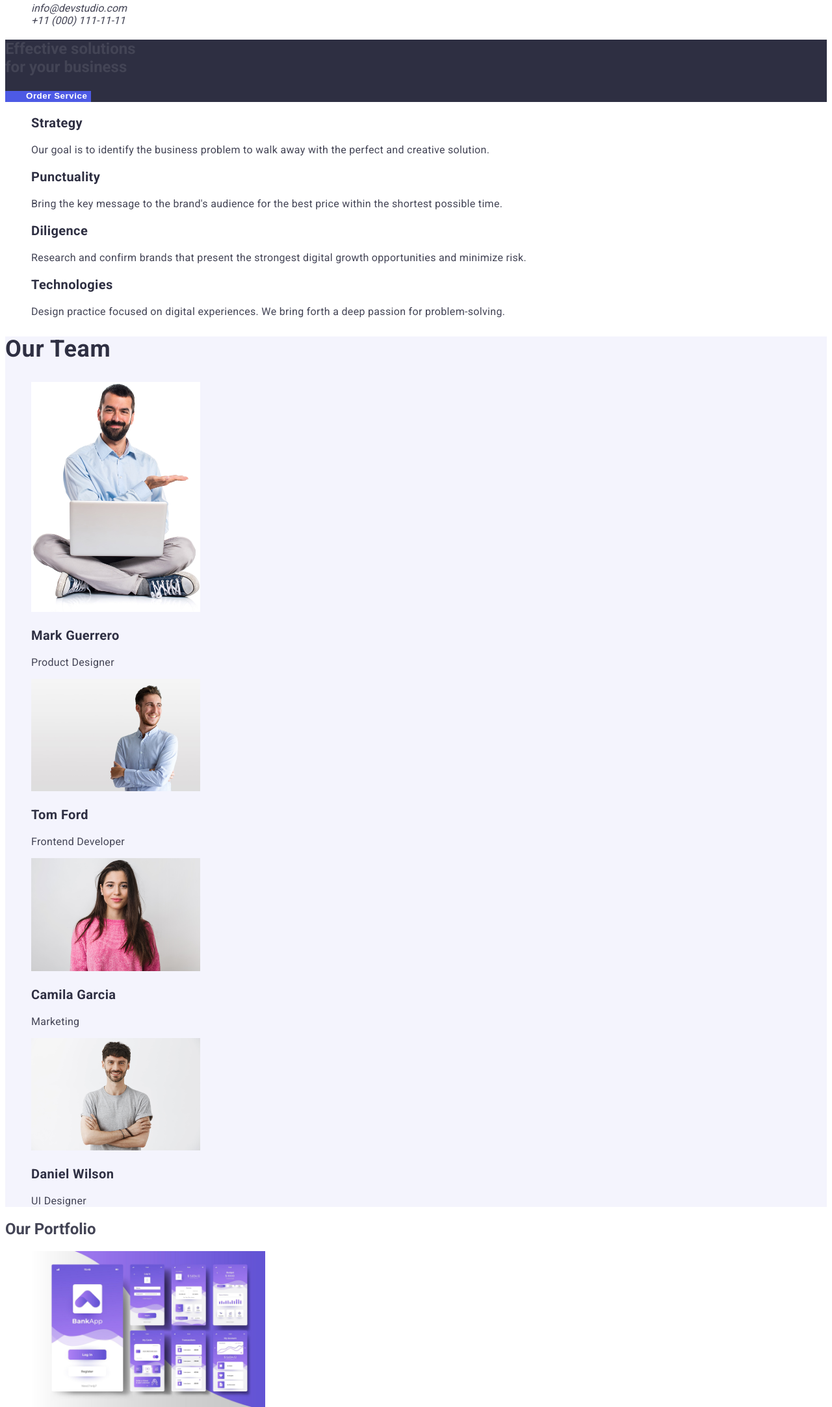
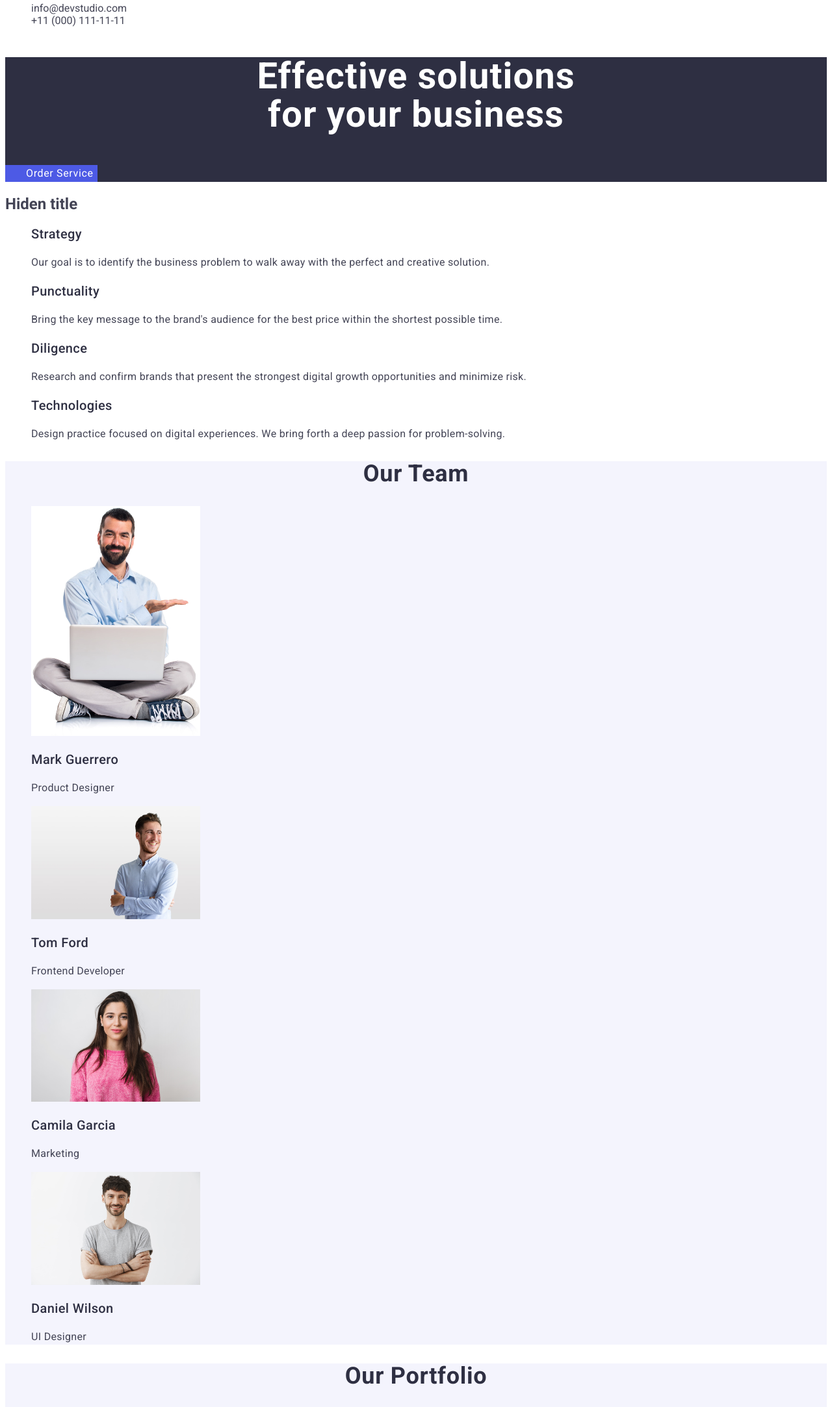
Before and after one commit to volodymyrnik/goit-markup-hw-02, a plain HTML site: page index.html in a window 1280 px wide. Shown: the part 130-2296 px from the top of the page at 65% size. Drawn offline with Linux system fonts and the light colour scheme.

Commit message:
css_change

```diff
--- a/css/styles.css
+++ b/css/styles.css
@@ -42,11 +42,10 @@ ul {list-style-type: none;}
     text-transform: uppercase;
     color: #4d5ae5;
     text-decoration: none;}
-
+.address {font-style: normal;}
 .nav .site .link {font-weight: 500;
         color:var(--title-text-color);
         line-height: 1.5;
-        align-items: center;
         letter-spacing: 0.02em;
         text-transform: uppercase;
         text-decoration: none;}
@@ -63,44 +62,40 @@ ul {list-style-type: none;}
 /* block hero */
 
 .header {background:var(--title-text-color);}
-.main.header {font-weight: 600;
+.mainheader {font-weight: 600;
     font-size: 56px;
-    line-height: 60px;
+    line-height: 1.07;
     text-align: center;
     letter-spacing: 0.02em;
-    color:var(--second-text-color);}
+    color:#ffffff;}
 
 /* button */
 
-.button {color:var(--second-text-color);
-    background:var(--accent-color);
-    font-weight: 600;
-    line-height: 1.1;
+.button {color:#ffffff;
+    font-family: 'Roboto', sans-serif;
+    background-color:#4D5AE5;
+    font-weight: 5600;
+    font-size: 16px;
+    line-height: 1.5;
     letter-spacing: 0.04em;
     flex: none;
     padding-left: 32px;
     cursor: pointer;
     border: 0;}
 
-
-.button.primary {color: var(--second-text-color);background-color: var(--accent-color);}
-.button.secondary {color: var(--accent-color);background-color: var(--other-background-color);}
-
-.button.primary:hover {background-color: var(--second-text-color); color: var(--accent-color);}
-.button.primary:focus {background-color: var(--second-text-color); color: var(--accent-color);}
-
-.button.secondary:hover {color: var(--second-text-color); background-color: var(--accent-color); }
-.button.secondary:focus {color: var(--second-text-color); background-color: var(--accent-color);  }
+.button:hover {background-color: #404BBF; }
+.button:focus {background-color: #404BBF; }
 
 /* description */
 
-.description-header {font-weight: 600;
+.description-header {font-weight: 500;
     font-size: 20px;
     line-height: 1.2;
     letter-spacing: 0.02em;
     color:var(--title-text-color);}
 
 .description-text {color:var(--primary-text-color);
+                    line-height: 1.5;
                    letter-spacing: 0.02em;}
 
 /* images */
@@ -117,18 +112,34 @@ ul {list-style-type: none;}
 .team {background:var(--other-background-color);}
 .team-header {font-weight: 600;
     font-size: 36px;
-    line-height: 1.1;
+    line-height: 1.11;
     letter-spacing: 0.02em;
     text-transform: capitalize;
+    text-align: center;
     color: var(--title-text-color);}
 
-.team-header-name {font-weight: 600;
+.team-header-name {font-weight: 500;
     font-size: 20px;
+    line-height: 1.2;
     letter-spacing: 0.02em;
     color:var(--title-text-color);}
 
 .team-text-name {color:var(--primary-text-color);
+                line-height: 1.5;
                  letter-spacing: 0.02em;}
+
+/* portfolio */
+
+.portfolio {background:var(--other-background-color);}
+.portfolio-header {font-weight: 600;
+    font-size: 36px;
+    line-height: 1.11;
+    letter-spacing: 0.02em;
+    text-transform: capitalize;
+    text-align: center;
+    color: #2e2f42;}
+
+
 
 
 /* footer */
@@ -153,5 +164,4 @@ ul {list-style-type: none;}
 
 /* hiden title */
 
-.hide {display: none;
-        transition: all ease 0.8s;}
+.hide {transition: all ease 0.8s;}
```
